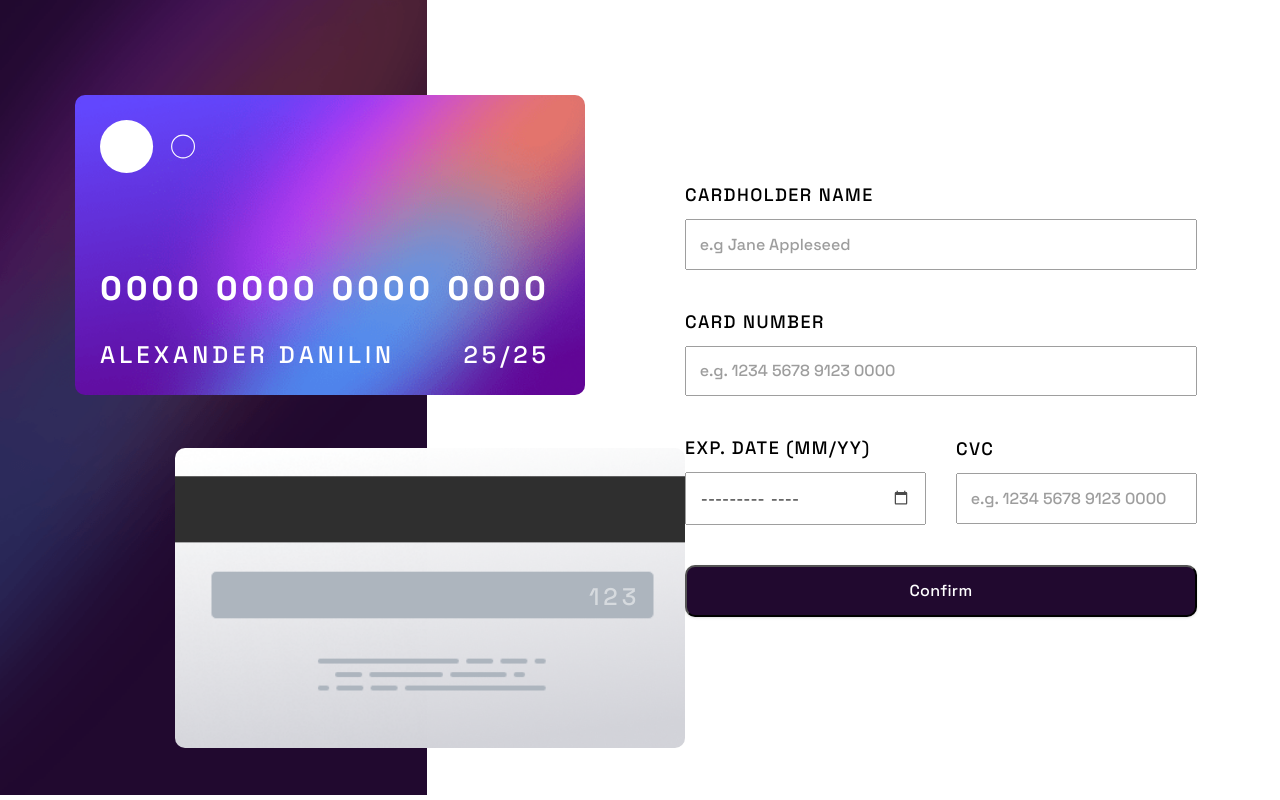
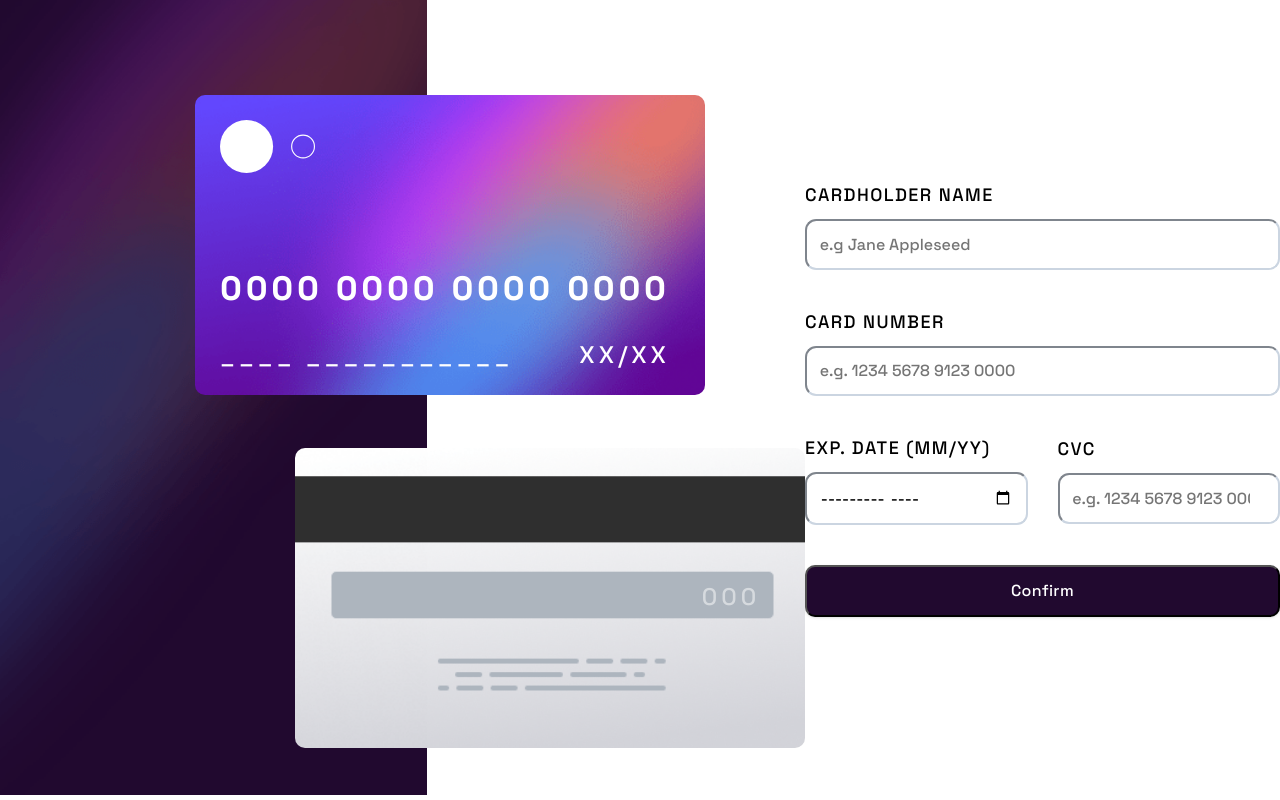
Before and after one commit to paintdrip/interactive-card-form, a React (Create React App) app: page / in a window 1280 px wide. Built offline with nearby package versions, Linux system fonts and the light colour scheme.

Commit message:
usestate using

```diff
--- a/package.json
+++ b/package.json
@@ -6,6 +6,7 @@
     "@testing-library/jest-dom": "^5.16.5",
     "@testing-library/react": "^13.4.0",
     "@testing-library/user-event": "^13.5.0",
+    "date-fns": "^2.29.3",
     "react": "^18.2.0",
     "react-dom": "^18.2.0",
     "react-scripts": "5.0.1",
--- a/src/App.js
+++ b/src/App.js
@@ -5,14 +5,19 @@ import bgMobile from './assets/bg-main-mobile.png';
 import bgDesktop from './assets/bg-main-desktop.png';
 import cardlogo from './assets/card-logo.svg';
 
-function App() {
+export default function App() {
+  const [cardData, setCardData] = React.useState('0000 0000 0000 0000');
+  const [name, setName] = React.useState('____ ___________');
+  const [date, setDate] = React.useState('XX/XX');
+  const [cvc, setCvc] = React.useState('000');
+
   return (
     <section>
       {/* Фоновое изображение */}
       <div className="backgr">
         <picture>
           <source media="(min-width: 1024px)" srcSet={bgDesktop} />
-          <img className="backgr-img" src={bgMobile} alt="background image" />
+          <img className="backgr-img" src={bgMobile} alt="" />
         </picture>
       </div>
       <div className="App">
@@ -21,15 +26,20 @@ function App() {
           <article className="front-card">
             <img src={cardlogo} alt="logo" className="card-logo" />
             <div>
-              <h4 className="main-text">0000 0000 0000 0000</h4>
+              <h4 className="main-text">
+                {cardData
+                  .replace(/\s/g, '')
+                  .replace(/(\d{4})/g, '$1 ')
+                  .trim()}
+              </h4>
               <ul className="card-data">
-                <li className="secondary-text">ALEXANDER DANILIN</li>
-                <li className="secondary-text">25/25</li>
+                <li className="secondary-text">{name}</li>
+                <li className="secondary-text">{date}</li>
               </ul>
             </div>
           </article>
           <article className="back-card">
-            <p className="cvv-text">123</p>
+            <p className="cvv-text">{cvc}</p>
           </article>
         </div>
         {/* Форма для заполнения */}
@@ -38,6 +48,7 @@ function App() {
             <div>
               <label htmlFor="cardholder_name">CARDHOLDER NAME</label>
               <input
+                onChange={(event) => setName(event.target.value)}
                 type="text"
                 name="cardholder_name"
                 id="cardholder_name"
@@ -48,6 +59,7 @@ function App() {
             <div>
               <label htmlFor="card_number">CARD NUMBER</label>
               <input
+                onChange={(event) => setCardData(event.target.value)}
                 type="number"
                 name="card_number"
                 id="card_number"
@@ -59,11 +71,20 @@ function App() {
             <article className="small-form-data">
               <div className="expdate-block">
                 <label htmlFor="exp_date">EXP. DATE (MM/YY)</label>
-                <input type="month" name="exp_date" id="exp_date" placeholder="MM" required />
+                <input
+                  value={date}
+                  onChange={(event) => setDate(event.target.value)}
+                  type="month"
+                  name="exp_date"
+                  id="exp_date"
+                  placeholder="MM"
+                  required
+                />
               </div>
               <div className="expdate-block">
                 <label htmlFor="card_number">CVC</label>
                 <input
+                  onChange={(event) => setCvc(event.target.value)}
                   type="number"
                   name="card_number"
                   id="card_number"
@@ -82,5 +103,3 @@ function App() {
     </section>
   );
 }
-
-export default App;
--- a/src/scss/app.scss
+++ b/src/scss/app.scss
@@ -23,7 +23,7 @@
 
 .cards-component {
   margin-top: 95px;
-  margin-left: 75px;
+  margin-left: 195px;
   display: grid;
   grid-template-columns: auto;
   gap: 0.1rem;
@@ -99,9 +99,10 @@ form label {
 
 form input {
   margin-top: 0.8rem;
-  border: 1px solid #ccc transparent;
+  border-color: rgb(203 213 225);
+  border-radius: 0.7rem;
   padding: 0.8rem;
-  opacity: 0.7;
+  opacity: 1;
   outline: none;
   width: 100%;
   font-size: 16px;
@@ -116,6 +117,12 @@ form input {
   font-size: 1rem;
   line-height: 1.5rem;
   letter-spacing: 0.025em;
+  transition: 0.3s;
+
+  &:hover {
+    background-color: hsl(278, 73%, 26%);
+    font-size: 1.1rem;
+  }
 }
 
 .typing-form {
@@ -140,10 +147,16 @@ form input {
 
 @media (max-width: 1024px) {
   .front-card {
+    position: absolute;
     height: 200px;
     width: 340px;
     border-radius: 20px;
     margin-top: 120px;
+    z-index: 1;
+  }
+
+  form {
+    margin-top: 350px;
   }
 
   .back-card {
```
Also changed, not shown: 1 other file (tests, documents, lock files or other folders).
